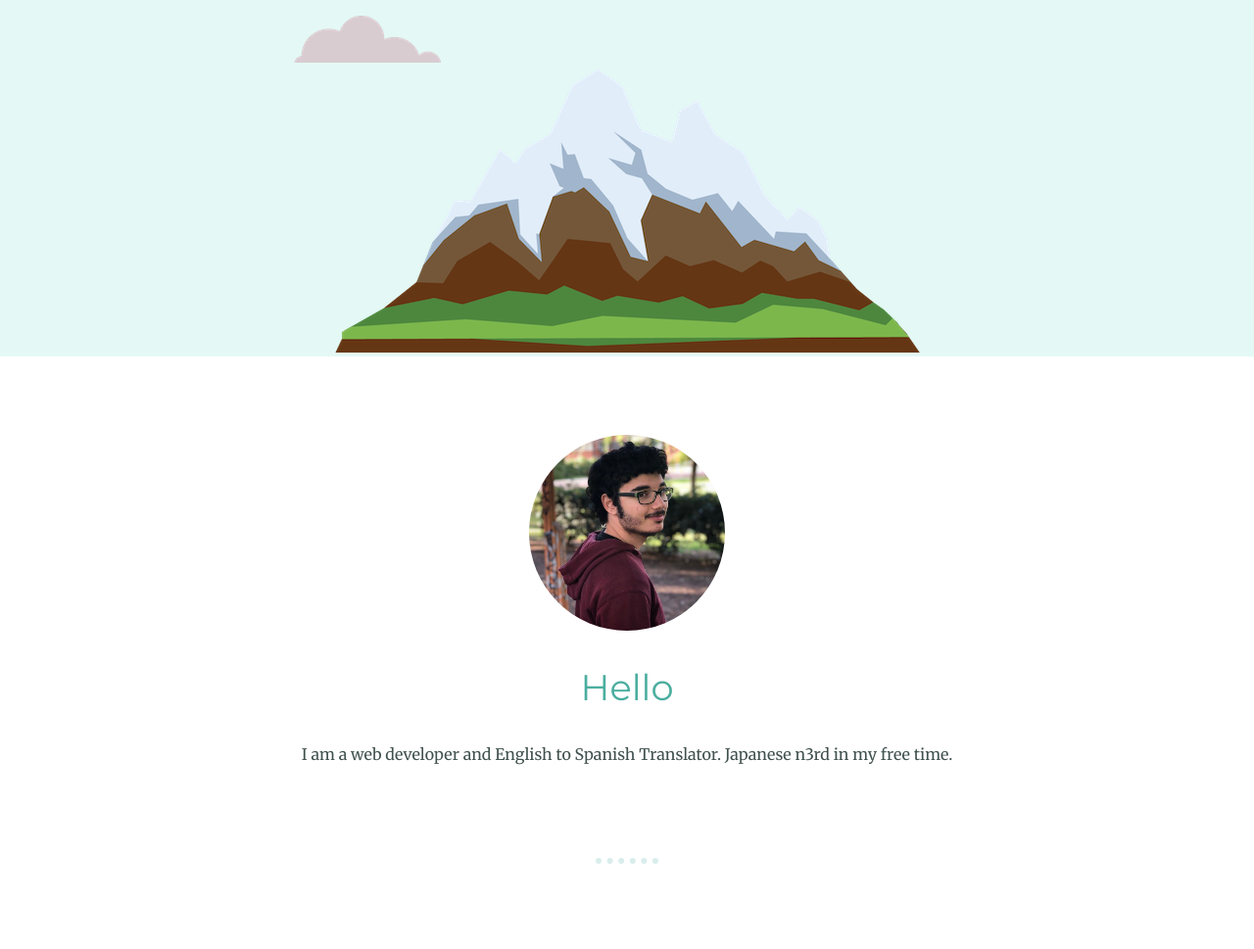
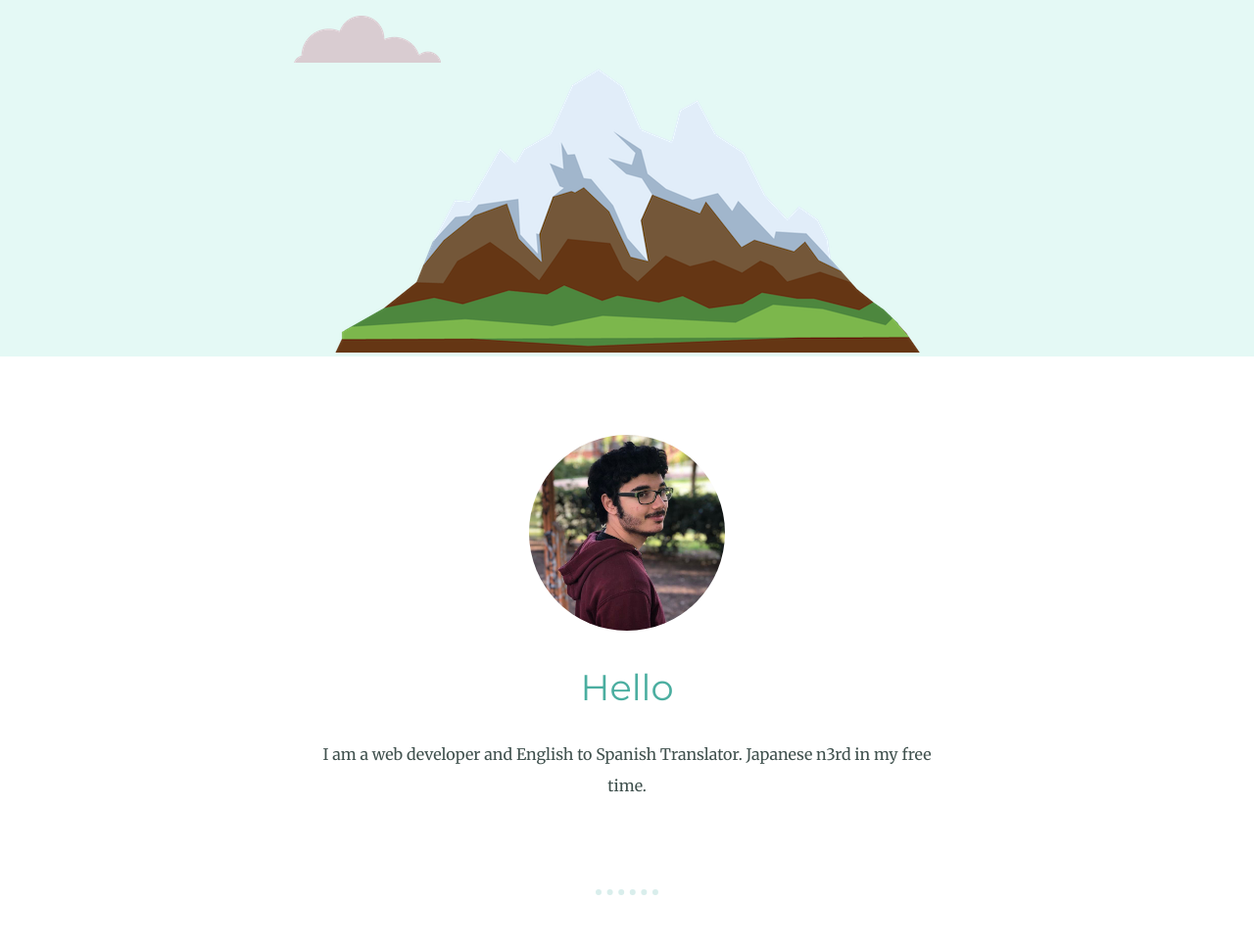
Before and after one commit to DRI2000/Portfolio-Personal-Site, a plain HTML site: page index.html in a window 1280 px wide. Shown: the part 395-1364 px from the top of the page at 98% size. Drawn offline with Linux system fonts and the light colour scheme.

Commit message:
Add files via upload

```diff
--- a/css/styles.css
+++ b/css/styles.css
@@ -61,6 +61,11 @@ p {
   position: absolute;
   right: 300px;
   top: 50px;
+}
+
+.profile {
+  width: 50%;
+  margin: 0 auto;
 }
 
 .profile-pic {
```
